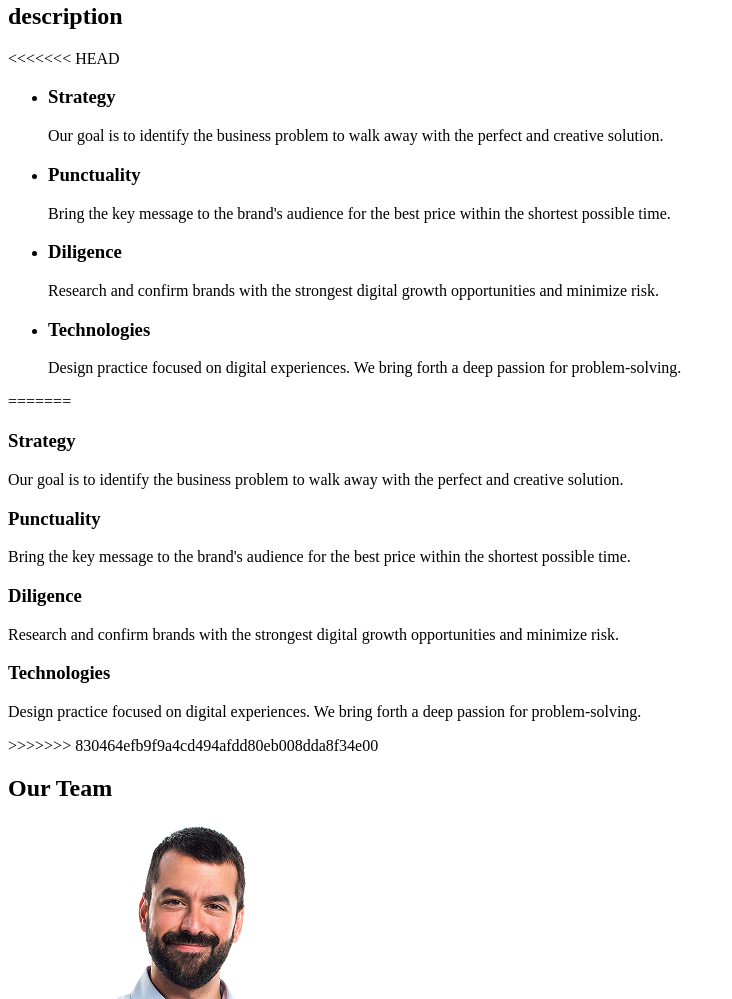
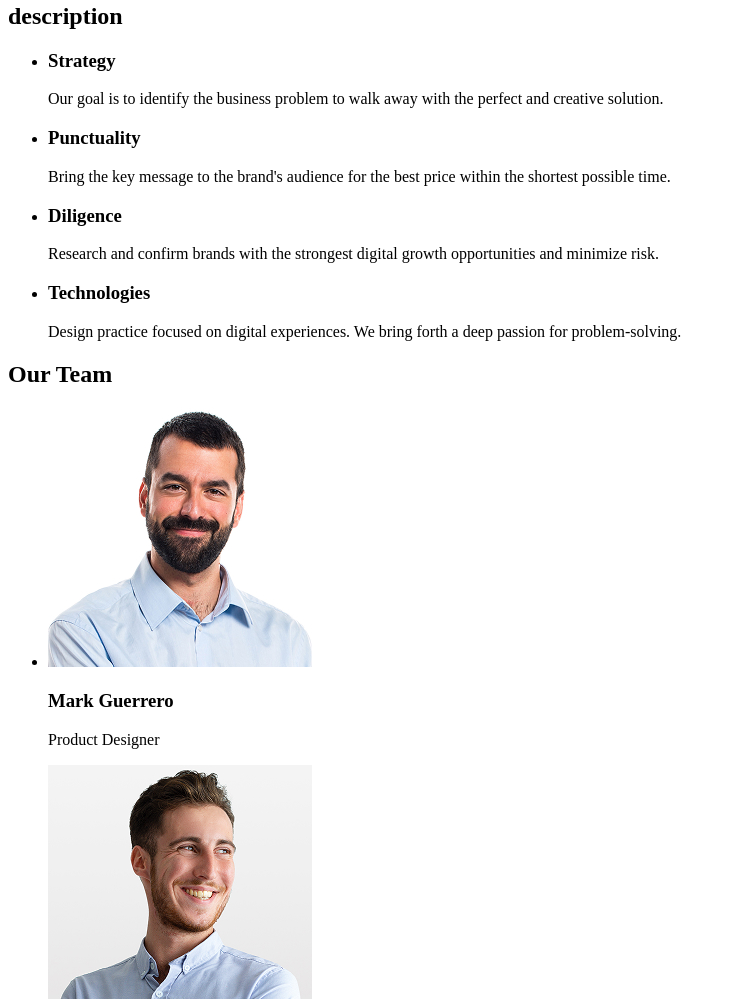
Before and after one commit to Olkomusiy/goit-markup-hw-01, a plain HTML site: page index.html in a window 1280 px wide. Shown: the part 253-1252 px from the top of the page, without its empty margins (0-732 px from the left). Drawn offline with Linux system fonts and the light colour scheme.

Commit message:
Update index.html

```diff
--- a/index.html
+++ b/index.html
@@ -36,7 +36,6 @@ for Your Business"
       <section>
         <h2>description</h2>
 
-<<<<<<< HEAD
         <ul>
           <li>
             <h3>Strategy</h3>
@@ -67,28 +66,6 @@ for Your Business"
             </p>
           </li>
         </ul>
-=======
-        <h3>Strategy</h3>
-        <p>
-          Our goal is to identify the business problem to walk away with the
-          perfect and creative solution.
-        </p>
-        <h3>Punctuality</h3>
-        <p>
-          Bring the key message to the brand's audience for the best price
-          within the shortest possible time.
-        </p>
-        <h3>Diligence</h3>
-        <p>
-          Research and confirm brands with the strongest digital growth
-          opportunities and minimize risk.
-        </p>
-        <h3>Technologies</h3>
-        <p>
-          Design practice focused on digital experiences. We bring forth a deep
-          passion for problem-solving.
-        </p>
->>>>>>> 830464efb9f9a4cd494afdd80eb008dda8f34e00
       </section>
       <section>
         <h2>Our Team</h2>
```
